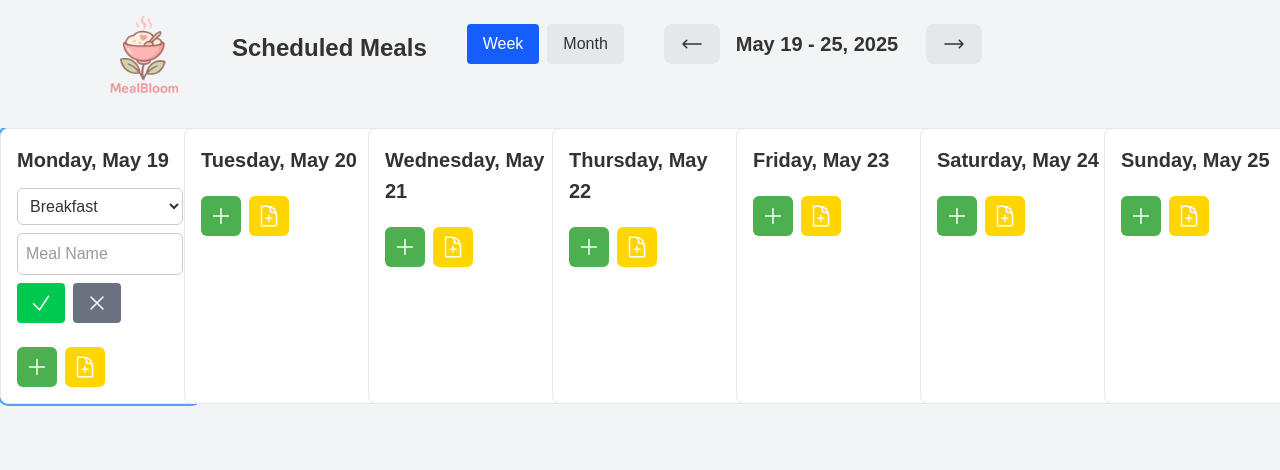
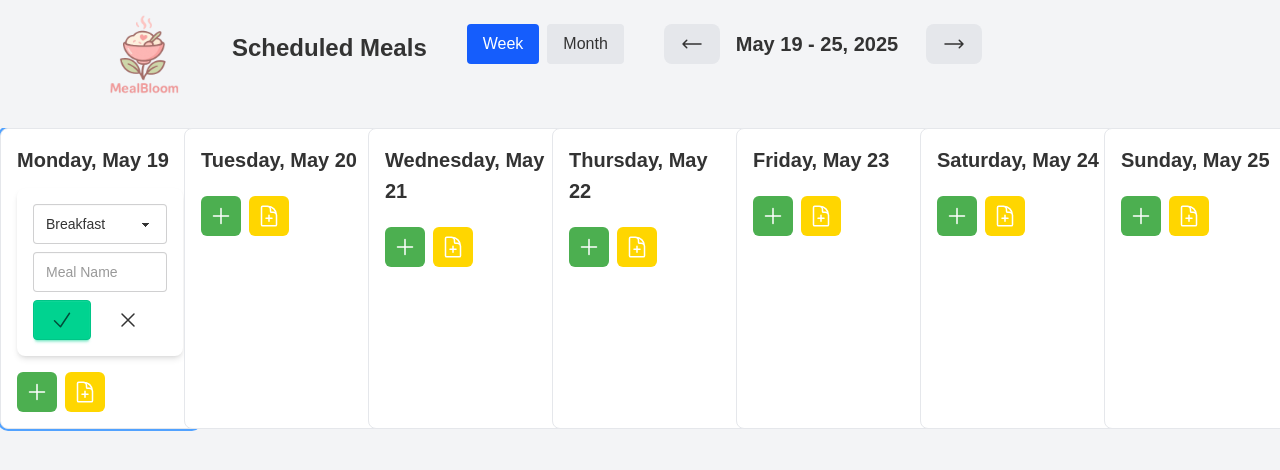
Before and after one commit to HardyUX/MealBloom, a React (Vite) app: page / in a window 1280 px wide. Both pictures are taken after a click on the button 37 px from the left and 216 px from the top of the page. Shown: the top 470 px of the page. Built offline with nearby package versions, Linux system fonts and the light colour scheme.

Commit message:
changed add meal form with daisyui

```diff
--- a/src/components/AddMealForm.jsx
+++ b/src/components/AddMealForm.jsx
@@ -13,11 +13,11 @@ export default function AddMealForm({ dateString, onAdd, onCancel }) {
     }
 
     return(
-        <form onSubmit={(e) => handleSubmit(e, dateString)} className="meal-form mt-1 sm:mt-2">
+        <form onSubmit={(e) => handleSubmit(e, dateString)} className="flex flex-col gap-2 bg-base-100 p-4 rounded-box shadow-md max-w-xs mx-auto mt-1 sm:mt-2">
             <select
                 value={mealType}
                 onChange={(e) => setMealType(e.target.value)}
-                className="meal-select"
+                className="select select-bordered w-full"
             >
                 <option>Breakfast</option>
                 <option>Lunch</option>
@@ -28,14 +28,15 @@ export default function AddMealForm({ dateString, onAdd, onCancel }) {
                 placeholder="Meal Name"
                 value={mealName}
                 onChange={(e) => setMealName(e.target.value)}
-                className="meal-input"
+                className="input input-bordered w-full"
             />
 
             {/* Save and Cancel Button */}
             <div className="flex gap-2">
                 <button
                     type="submit"
-                    className="text-white bg-green-500 hover:bg-green-600 px-3 py-2 rounded"
+                    className="btn btn-success"
+                    title="Save"
                 >
                     <svg xmlns="http://www.w3.org/2000/svg" fill="none" viewBox="0 0 24 24" strokeWidth={1.5} stroke="currentColor" className="size-6">
                         <path strokeLinecap="round" strokeLinejoin="round" d="m4.5 12.75 6 6 9-13.5" />
@@ -43,7 +44,8 @@ export default function AddMealForm({ dateString, onAdd, onCancel }) {
                 </button>
                 <button
                     type="button"
-                    className="text-white bg-gray-500 hover:bg-gray-600 px-3 py-2 rounded"
+                    className="btn btn-ghost"
+                    title="Cancel"
                     onClick={onCancel}
                 >
                     <svg xmlns="http://www.w3.org/2000/svg" fill="none" viewBox="0 0 24 24" strokeWidth={1.5} stroke="currentColor" className="size-6">
```
